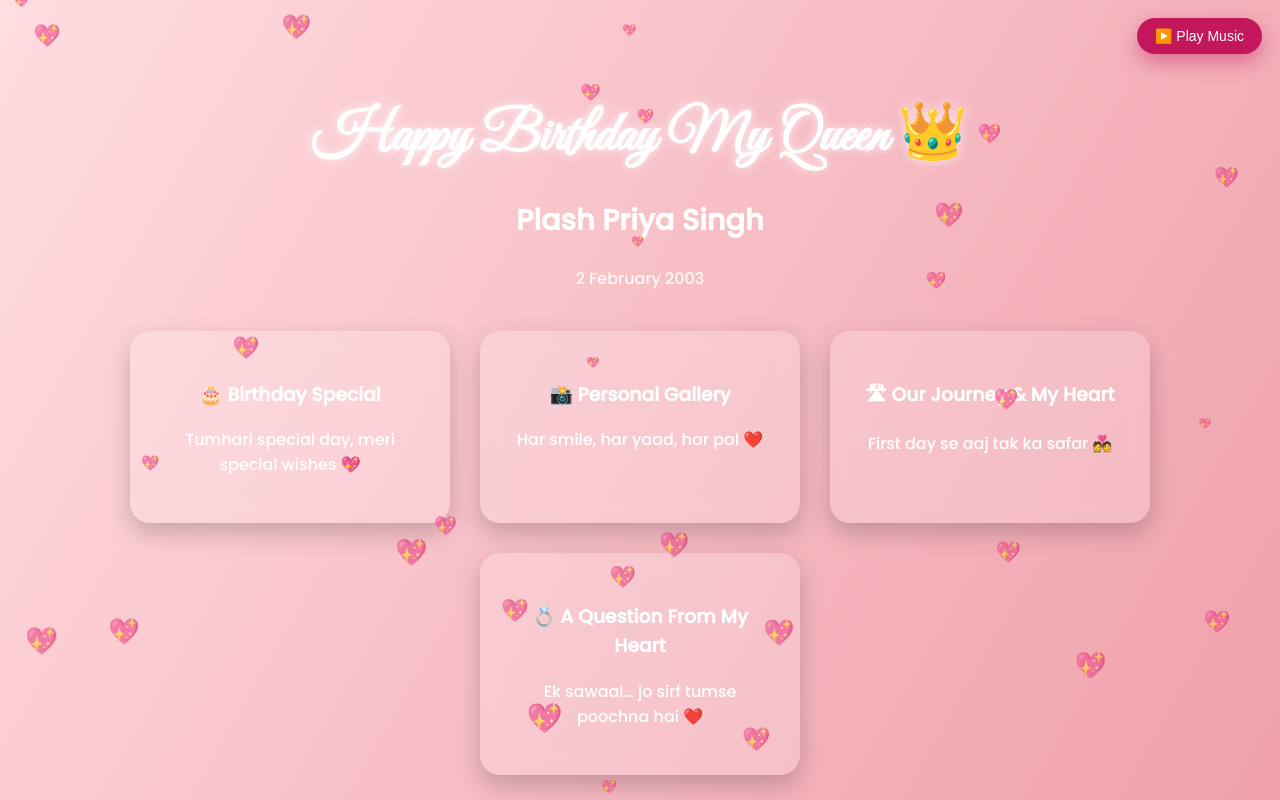
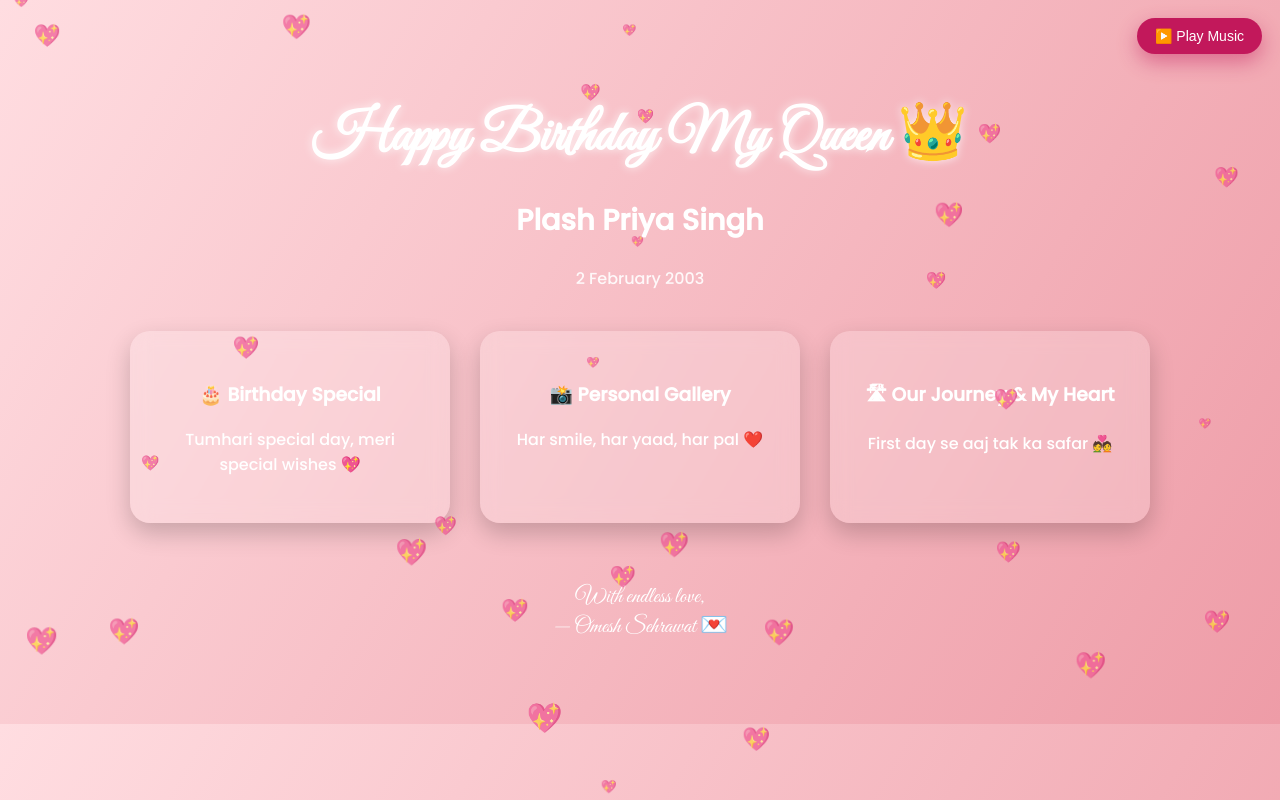
Before and after one commit to golusinghsehrawat/bday, a plain HTML site: page index.html in a window 1280 px wide. Shown: the top 800 px of the page. Drawn offline with Linux system fonts and the light colour scheme.

Commit message:
Update index.html

```diff
--- a/index.html
+++ b/index.html
@@ -146,10 +146,7 @@
             <p>First day se aaj tak ka safar 💑</p>
         </div>
 
-        <a href="proposal.html" class="card">
-            <h3>💍 A Question From My Heart</h3>
-            <p>Ek sawaal… jo sirf tumse poochna hai ❤️</p>
-        </a>
+
 
 
     </div>
```
